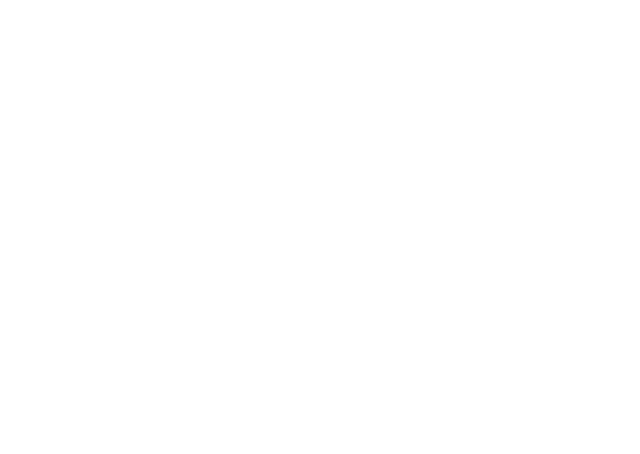
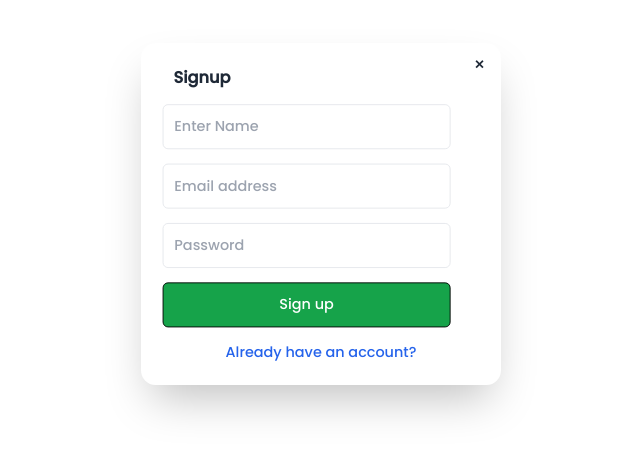
Before and after one commit to Amit-Makhloga/BookStore, a React (Vite) app in the folder Frontend/: page /BookStore/BookStore/signup in a window 1280 px wide. Before the commit this address had no page. Shown: the part 186-640 px from the top of the page, without its empty margins (319-959 px from the left). Built offline with nearby package versions, Linux system fonts and the light colour scheme.

Commit message:
change in links

```diff
--- a/Frontend/src/App.jsx
+++ b/Frontend/src/App.jsx
@@ -6,6 +6,29 @@ import Signup from "./components/Signup";
 import { Toaster } from "react-hot-toast";
 import { useAuth } from "./context/AuthProvider";
 
+// function App() {
+//   const [authUser, setAuthUser] = useAuth();
+//   console.log(authUser);
+//   return (
+//     <>
+//       <div className="dark:bg-slate-900 dark:text-white">
+//         <Routes>
+//           <Route path="/" element={<Home />}></Route>
+//           <Route
+//             path="/course"
+//             element={authUser ? <Courses /> : <Navigate to="/signup" />}
+//           />
+//           <Route path="/signup" element={<Signup />}>
+//             {" "}
+//           </Route>
+//         </Routes>
+//         <Toaster />
+//       </div>
+//     </>
+//   );
+// }
+
+// export default App;
 function App() {
   const [authUser, setAuthUser] = useAuth();
   console.log(authUser);
@@ -13,14 +36,12 @@ function App() {
     <>
       <div className="dark:bg-slate-900 dark:text-white">
         <Routes>
-          <Route path="/" element={<Home />}></Route>
+          <Route path="/BookStore" element={<Home />} />
           <Route
-            path="/course"
-            element={authUser ? <Courses /> : <Navigate to="/signup" />}
+            path="/BookStore/course"
+            element={authUser ? <Courses /> : <Navigate to="/BookStore/signup" />}
           />
-          <Route path="/signup" element={<Signup />}>
-            {" "}
-          </Route>
+          <Route path="/BookStore/signup" element={<Signup />} />
         </Routes>
         <Toaster />
       </div>
--- a/Frontend/src/components/Course.jsx
+++ b/Frontend/src/components/Course.jsx
@@ -26,7 +26,7 @@ function Course() {
           We’re thrilled to have you here. Explore a world of endless possibilities, where every moment brings a new adventure. Dive into stories, experiences, and opportunities crafted just for you. Let’s make this journey unforgettable together!
           Embrace the excitement as you embark on a journey filled with incredible discoveries and growth. Each step offers something new, and we’re here to guide you every step of the way. Join us and let’s create amazing memories together!
           </p>
-          <Link to='/'>
+          <Link to='/BookStore'>
             <button className='bg-pink-500 text-white px-4 py-2 rounded-md hover:bg-pink-700 duration-300 mt-6'>Back</button>
           </Link>
         </div>
--- a/Frontend/src/components/Login.jsx
+++ b/Frontend/src/components/Login.jsx
@@ -56,7 +56,7 @@ function Login() {
               ✕
             </Link> */}
             <Link
-              to="/"
+              to="/BookStore"
               className="btn btn-sm btn-circle btn-ghost absolute right-2 top-2"
               onClick={() => document.getElementById("my_modal_3").close()}
             >
--- a/Frontend/src/components/Signup.jsx
+++ b/Frontend/src/components/Signup.jsx
@@ -71,7 +71,7 @@ function Signup() {
             <form onSubmit={handleSubmit(onSubmit)} method="dialog">
               {/* if there is a button in form, it will close the modal */}
               <Link
-                to={"/"}
+                to={"/BookStore"}
                 className="btn btn-sm btn-circle btn-ghost absolute right-2 top-2"
               >
                 ✕
@@ -129,7 +129,7 @@ function Signup() {
               {/* signup */}
               <div className="mt-4">
                 <button className="w-80 p-3 bg-green-600 rounded-md border border-black text-white hover:bg-green-400">
-                  <Link to={"/signup"}>Sign up</Link>
+                  <Link to={"/BookStore/signup"}>Sign up</Link>
                 </button>
               </div>
 
```
